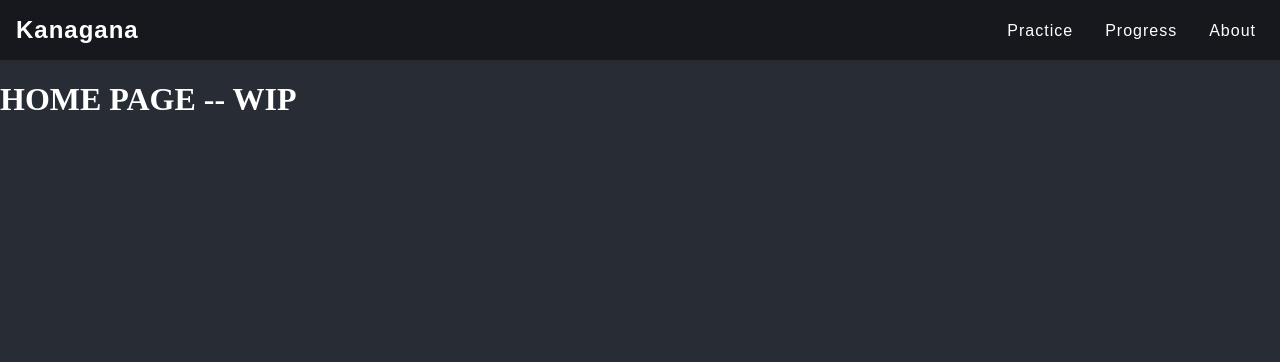
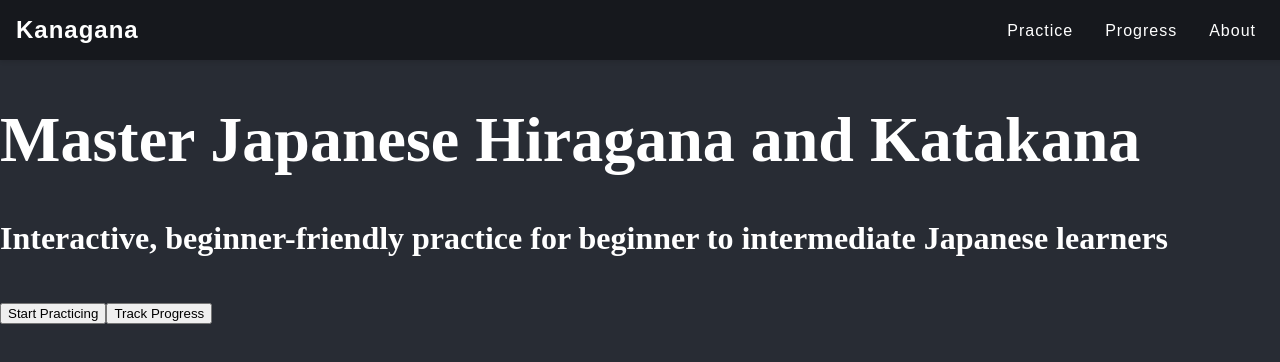
Before and after one commit to NguyenHChinh/kanagana, a React (Vite) app: page /#/ in a window 1280 px wide. Shown: the top 362 px of the page. Built offline with nearby package versions, Linux system fonts and the light colour scheme.

Commit message:
feat: add Homepage component and corresponding CSS styles

```diff
--- /dev/null
+++ b/src/components/Homepage.jsx
@@ -0,0 +1,17 @@
+import { useEffect } from 'react';
+
+function Homepage() {
+  return (
+    <div className="homepage">
+        <header className="hero">
+            <h1>Master Japanese Hiragana and Katakana</h1>
+            <p>Interactive, beginner-friendly practice for beginner to intermediate Japanese learners</p>
+            <div className="hero-buttons"></div>
+                <button>Start Practicing</button>
+                <button>Track Progress</button>
+        </header>
+    </div>
+  );
+}
+
+export default Homepage;
--- a/src/pages/Home.jsx
+++ b/src/pages/Home.jsx
@@ -1,10 +1,11 @@
 import { useParams } from "react-router-dom";
 import { useState, useEffect } from "react";
+import Homepage from "../components/Homepage";
 
 function Home() {
     return(
         <>
-            <h1>HOME PAGE -- WIP</h1>
+            <h1><Homepage/></h1>
         </>
     )
 }
```
Also changed, not shown: src/styles/Homepage.css (added).
